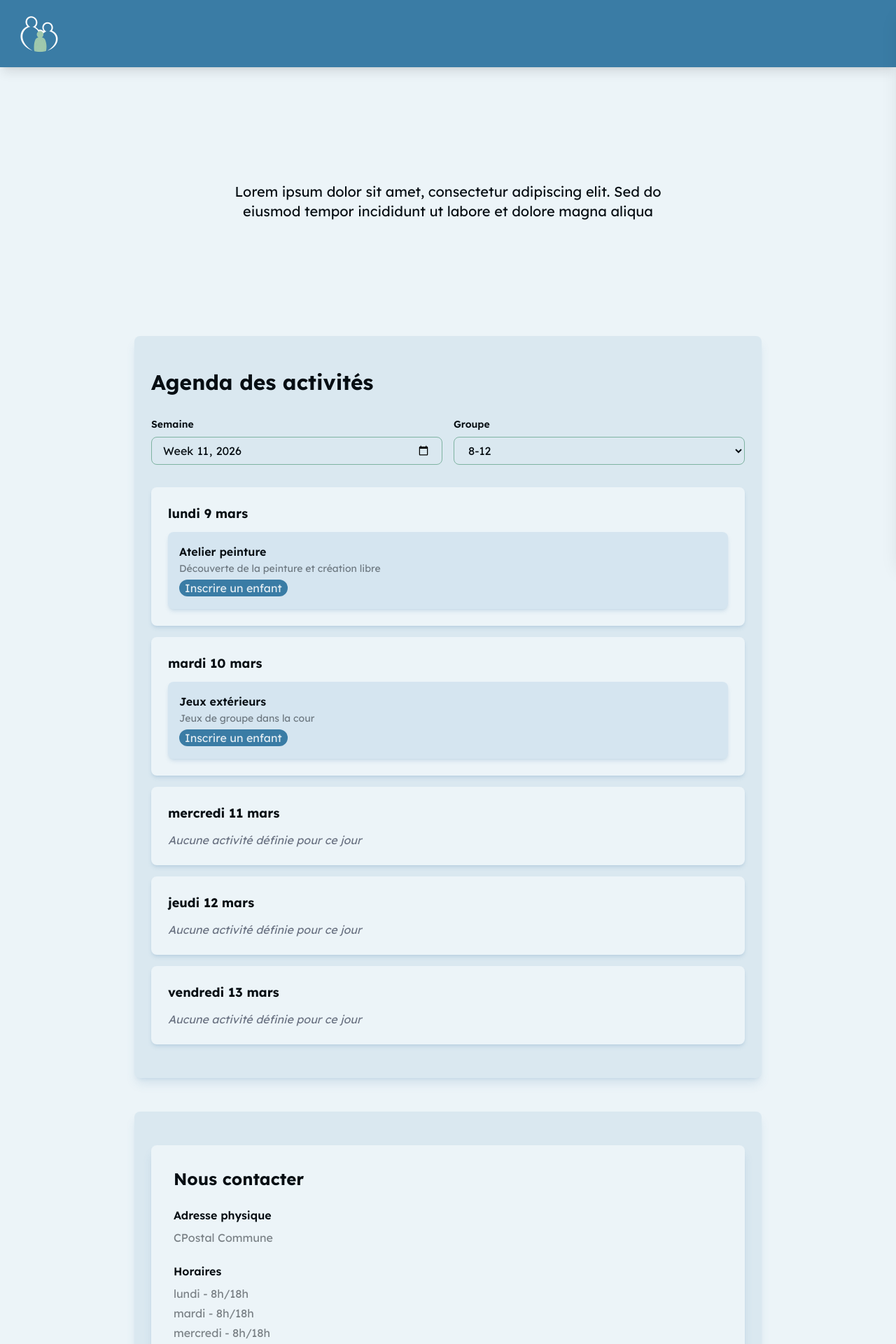
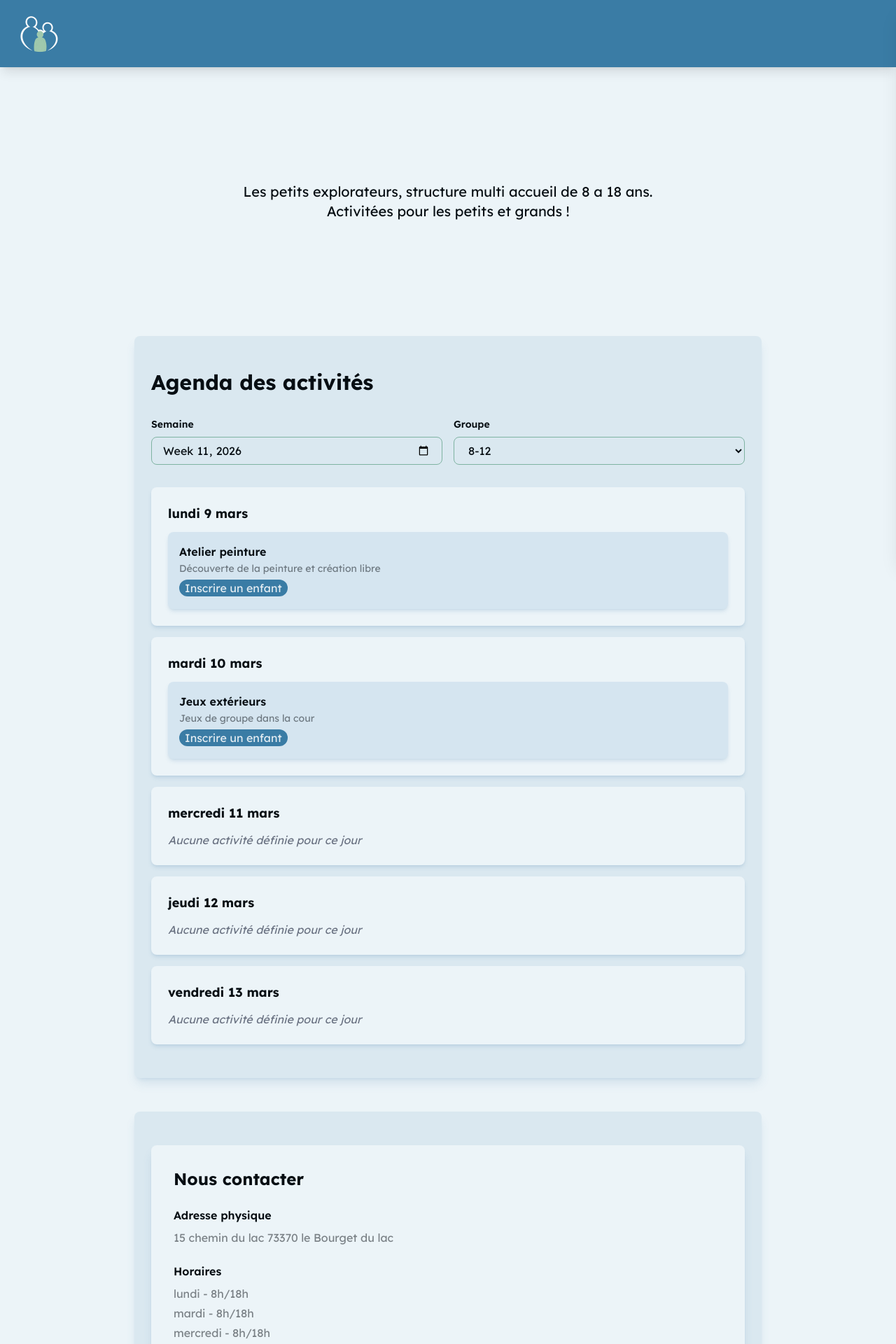
Before and after one commit to lasnelus/info405_explorateurs, a Vue app in the folder frontend/: page / in a window 1280 px wide. Shown: the top 1920 px of the page at 70% size. Built offline with nearby package versions, Linux system fonts and the light colour scheme.

Commit message:
SCRUM-53  #chore : texte placehorlder cohérent

```diff
--- a/frontend/src/views/MainPage.vue
+++ b/frontend/src/views/MainPage.vue
@@ -4,7 +4,8 @@
       <div class="absolute inset-0 flex items-center justify-center">
         <div class="text-center px-6">
           <p class="text-lg md:text-xl max-w-2xl mx-auto">
-            Lorem ipsum dolor sit amet, consectetur adipiscing elit. Sed do eiusmod tempor incididunt ut labore et dolore magna aliqua
+            Les petits explorateurs, structure multi accueil de 8 a 18 ans.
+            Activitées pour les petits et grands !
           </p>
         </div>
       </div>
@@ -47,7 +48,7 @@
           <!-- Address -->
           <div>
             <h3 class="font-semibold mb-2 color-primary">Adresse physique</h3>
-            <p class="text-text/50">CPostal Commune</p>
+            <p class="text-text/50">15 chemin du lac 73370 le Bourget du lac</p>
           </div>
 
           <!-- Hours -->
```
